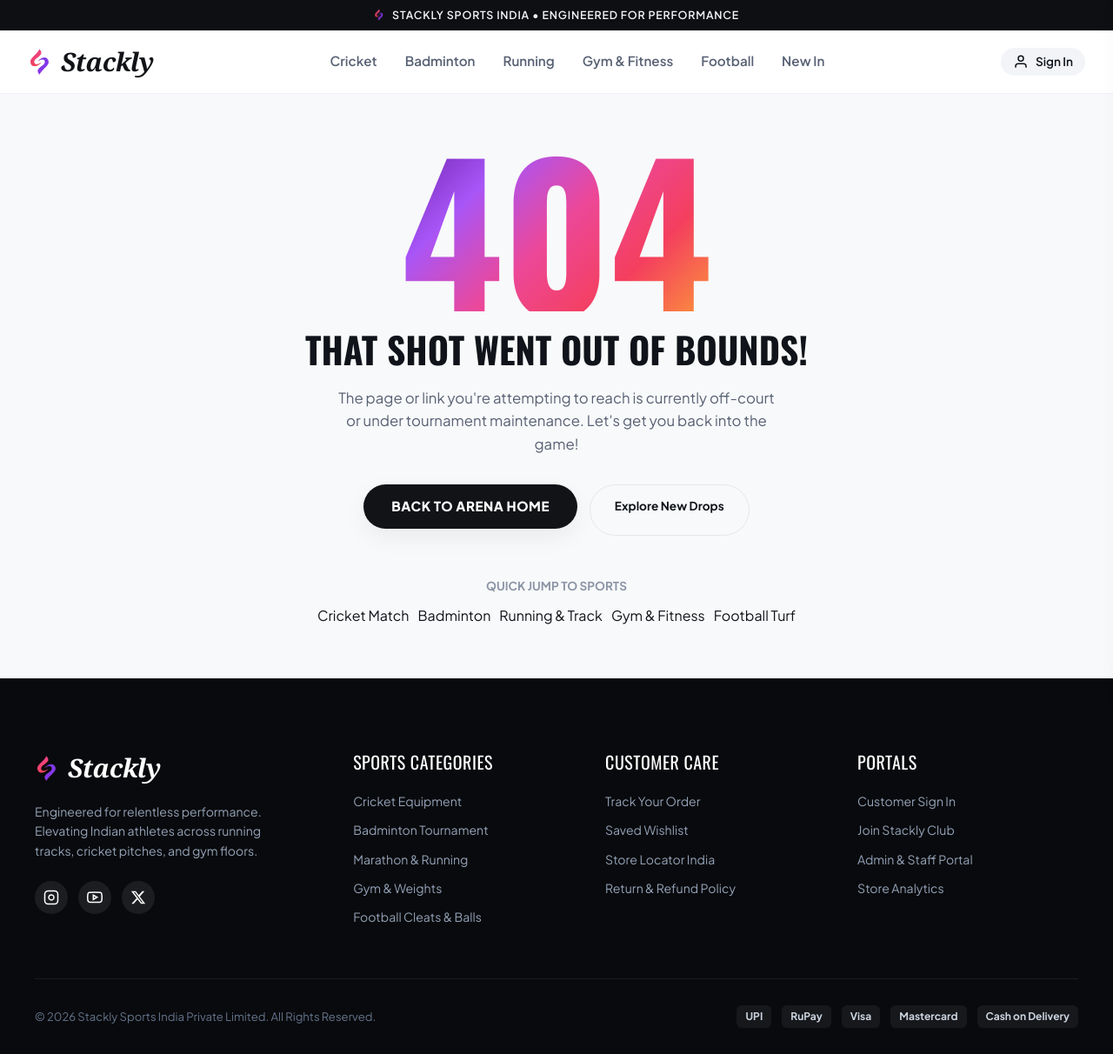
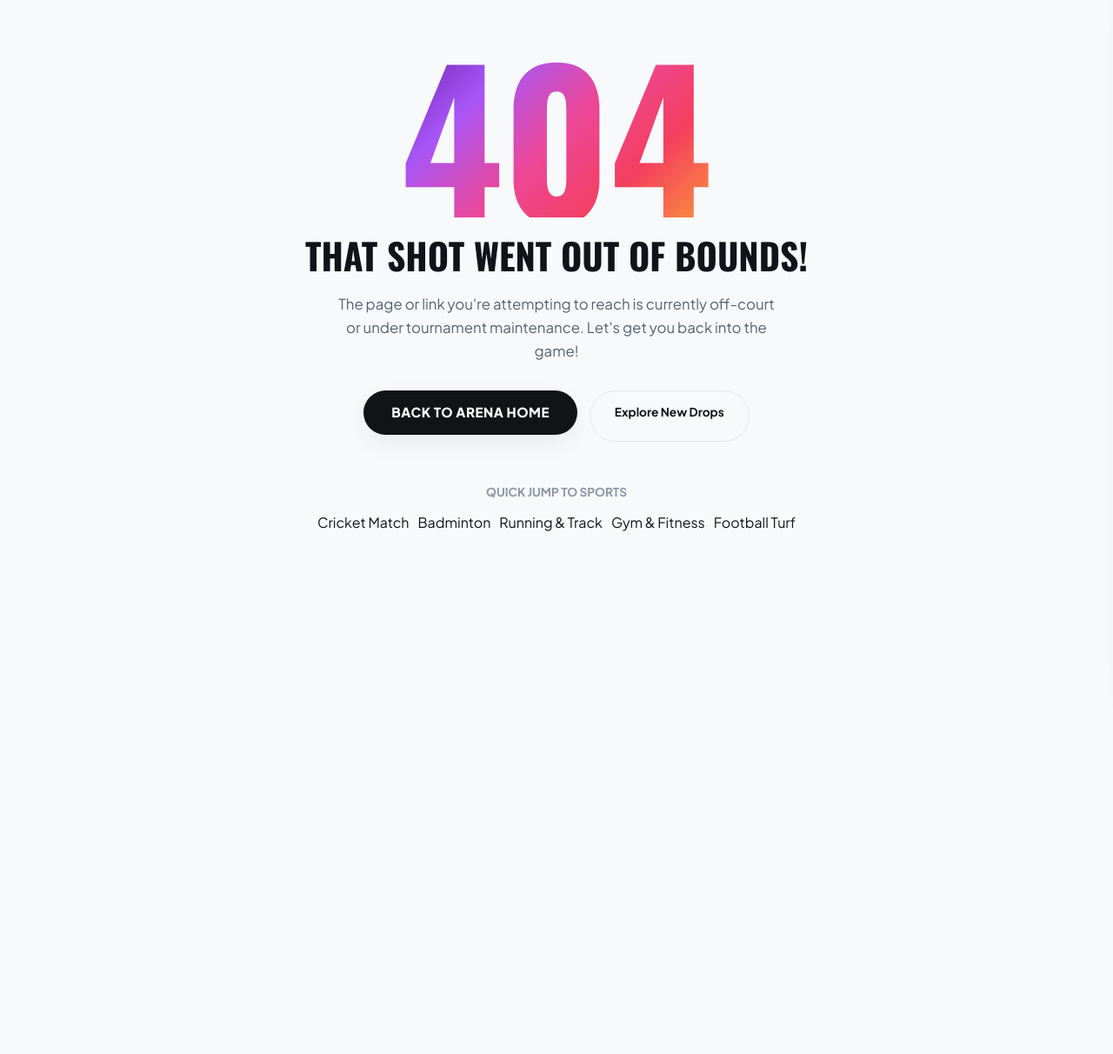
Before and after one commit to gokulpurusothaman05-afk/sports-shop, a plain HTML site: page 404.html in a window 1280 px wide. Shown: the whole page at 87% size. After the commit the page ends 800 px from the top, so only its background shows below. Drawn offline with nearby package versions, Linux system fonts and the light colour scheme; a web font is replaced by a local one.

Commit message:
404 pge update

```diff
--- a/404.html
+++ b/404.html
@@ -48,36 +48,7 @@
 </head>
 <body>
 
-  <div class="top-bar">
-    <span><img src="assets/images/logo.webp" alt="Stackly" style="height: 14px; width: auto; vertical-align: -2px; margin-right: 6px; display: inline-block;"> STACKLY SPORTS INDIA • ENGINEERED FOR PERFORMANCE</span>
-  </div>
 
-  <header class="site-header">
-    <div class="container-wide nav-wrapper">
-      <a href="index.html" class="brand-logo"><img src="assets/images/logo.webp" alt="Stackly" class="brand-logo-img"><span>Stackly</span></a>
-      <nav class="main-nav">
-        <a href="cricket.html" class="nav-link">Cricket</a>
-        <a href="badminton.html" class="nav-link">Badminton</a>
-        <a href="running.html" class="nav-link">Running</a>
-        <a href="gym.html" class="nav-link">Gym & Fitness</a>
-        <a href="football.html" class="nav-link">Football</a>
-        <a href="new-in.html" class="nav-link">New In</a>
-      </nav>
-            <!-- Header Actions -->
-      <div class="header-actions">
-        <a href="login.html" class="account-btn header-account-btn">
-          <svg width="18" height="18" fill="none" stroke="currentColor" stroke-width="2" viewBox="0 0 24 24">
-            <path d="M20 21v-2a4 4 0 0 0-4-4H8a4 4 0 0 0-4 4v2"/><circle cx="12" cy="7" r="4"/>
-          </svg>
-          <span>Sign In</span>
-        </a>
-
-        <button class="action-icon-btn mobile-menu-toggle" aria-label="Toggle Navigation">
-          <svg fill="none" stroke="currentColor" viewBox="0 0 24 24"><line x1="3" y1="12" x2="21" y2="12"/><line x1="3" y1="6" x2="21" y2="6"/><line x1="3" y1="18" x2="21" y2="18"/></svg>
-        </button>
-      </div>
-    </div>
-  </header>
 
   <main class="error-hero-container">
     <div class="error-giant-code">404</div>
@@ -104,67 +75,7 @@
   </main>
 
     <!-- Common Footer -->
-  <footer class="site-footer">
-    <div class="container-wide">
-      <div class="footer-grid">
 
-        <div class="footer-brand-col">
-          <a href="index.html" class="brand-logo"><img src="assets/images/logo.webp" alt="Stackly" class="brand-logo-img"><span>Stackly</span></a>
-          <p class="footer-tagline">
-            Engineered for relentless performance. Elevating Indian athletes across running tracks, cricket pitches, and gym floors.
-          </p>
-          <div class="footer-social-links">
-            <a href="404.html" class="social-btn" aria-label="Instagram"><svg fill="none" stroke="currentColor" stroke-width="2" viewBox="0 0 24 24"><rect x="2" y="2" width="20" height="20" rx="5" ry="5"/><path d="M16 11.37A4 4 0 1 1 12.63 8 4 4 0 0 1 16 11.37z"/><line x1="17.5" y1="6.5" x2="17.51" y2="6.5"/></svg></a>
-            <a href="404.html" class="social-btn" aria-label="YouTube"><svg fill="none" stroke="currentColor" stroke-width="2" viewBox="0 0 24 24"><path d="M22.54 6.42a2.78 2.78 0 0 0-1.94-2C18.88 4 12 4 12 4s-6.88 0-8.6.46a2.78 2.78 0 0 0-1.94 2A29 29 0 0 0 1 11.75a29 29 0 0 0 .46 5.33A2.78 2.78 0 0 0 3.4 19c1.72.46 8.6.46 8.6.46s6.88 0 8.6-.46a2.78 2.78 0 0 0 1.94-2 29 29 0 0 0 .46-5.25 29 29 0 0 0-.46-5.33z"/><polygon points="9.75 15.02 15.5 11.75 9.75 8.48 9.75 15.02"/></svg></a>
-            <a href="404.html" class="social-btn" aria-label="Twitter X"><svg fill="currentColor" viewBox="0 0 24 24"><path d="M18.244 2.25h3.308l-7.227 8.26 8.502 11.24H16.17l-5.214-6.817L4.99 21.75H1.68l7.73-8.835L1.254 2.25H8.08l4.713 6.231zm-1.161 17.52h1.833L7.084 4.126H5.117z"/></svg></a>
-          </div>
-        </div>
-
-        <div>
-          <div class="footer-col-title">Sports Categories</div>
-          <div class="footer-links-list">
-            <a href="cricket.html">Cricket Equipment</a>
-            <a href="badminton.html">Badminton Tournament</a>
-            <a href="running.html">Marathon & Running</a>
-            <a href="gym.html">Gym & Weights</a>
-            <a href="football.html">Football Cleats & Balls</a>
-          </div>
-        </div>
-
-                <div>
-          <div class="footer-col-title">Customer Care</div>
-          <div class="footer-links-list">
-            <a href="404.html">Track Your Order</a>
-            <a href="404.html">Saved Wishlist</a>
-            <a href="404.html">Store Locator India</a>
-            <a href="404.html">Return & Refund Policy</a>
-          </div>
-        </div>
-
-                <div>
-          <div class="footer-col-title">Portals</div>
-          <div class="footer-links-list">
-            <a href="404.html">Customer Sign In</a>
-            <a href="404.html">Join Stackly Club</a>
-            <a href="404.html">Admin & Staff Portal</a>
-            <a href="404.html">Store Analytics</a>
-          </div>
-        </div>
-
-      </div>
-
-      <div class="footer-bottom">
-        <div>© 2026 Stackly Sports India Private Limited. All Rights Reserved.</div>
-        <div class="payment-gateways-list">
-          <span class="pay-badge">UPI</span>
-          <span class="pay-badge">RuPay</span>
-          <span class="pay-badge">Visa</span>
-          <span class="pay-badge">Mastercard</span>
-          <span class="pay-badge">Cash on Delivery</span>
-        </div>
-      </div>
-    </div>
-  </footer>
 
   <div class="cart-drawer-overlay"></div>
   <aside class="cart-drawer">
```
